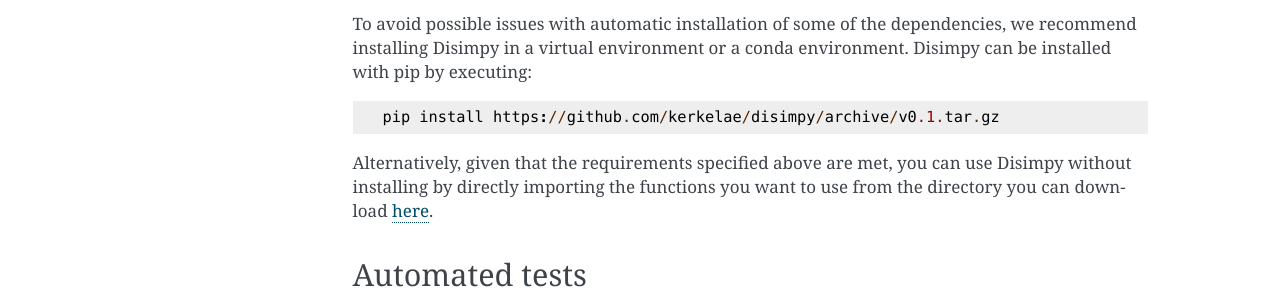
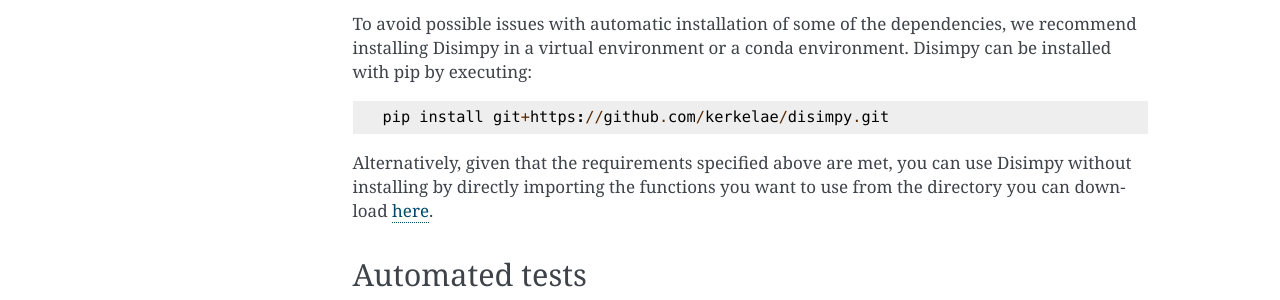
Before and after one commit to kerkelae/disimpy, a Sphinx documentation site: the page built from docs/source/installation.rst, in a window 1280 px wide. Shown: the part 725-1025 px from the top of the page. Built offline with Sphinx 7.4.7, drawn with Linux system fonts in a browser that asks for light colours.

Commit message:
instructions to install latest master

```diff
--- a/docs/source/installation.rst
+++ b/docs/source/installation.rst
@@ -40,12 +40,12 @@
 dependencies, we recommend installing Disimpy in a virtual environment or a
 conda environment. Disimpy can be installed with pip by executing: ::
 
-    pip install https://github.com/kerkelae/disimpy/archive/v0.1.tar.gz
+    pip install git+https://github.com/kerkelae/disimpy.git
 
 Alternatively, given that the requirements specified above are met, you can use
 Disimpy without installing by directly importing the functions you want to use
 from the directory you can download
-`here <https://github.com/kerkelae/disimpy/archive/v0.1.zip>`_.
+`here <https://github.com/kerkelae/disimpy/archive/master.zip>`_.
 
 Automated tests
 ###############
```
